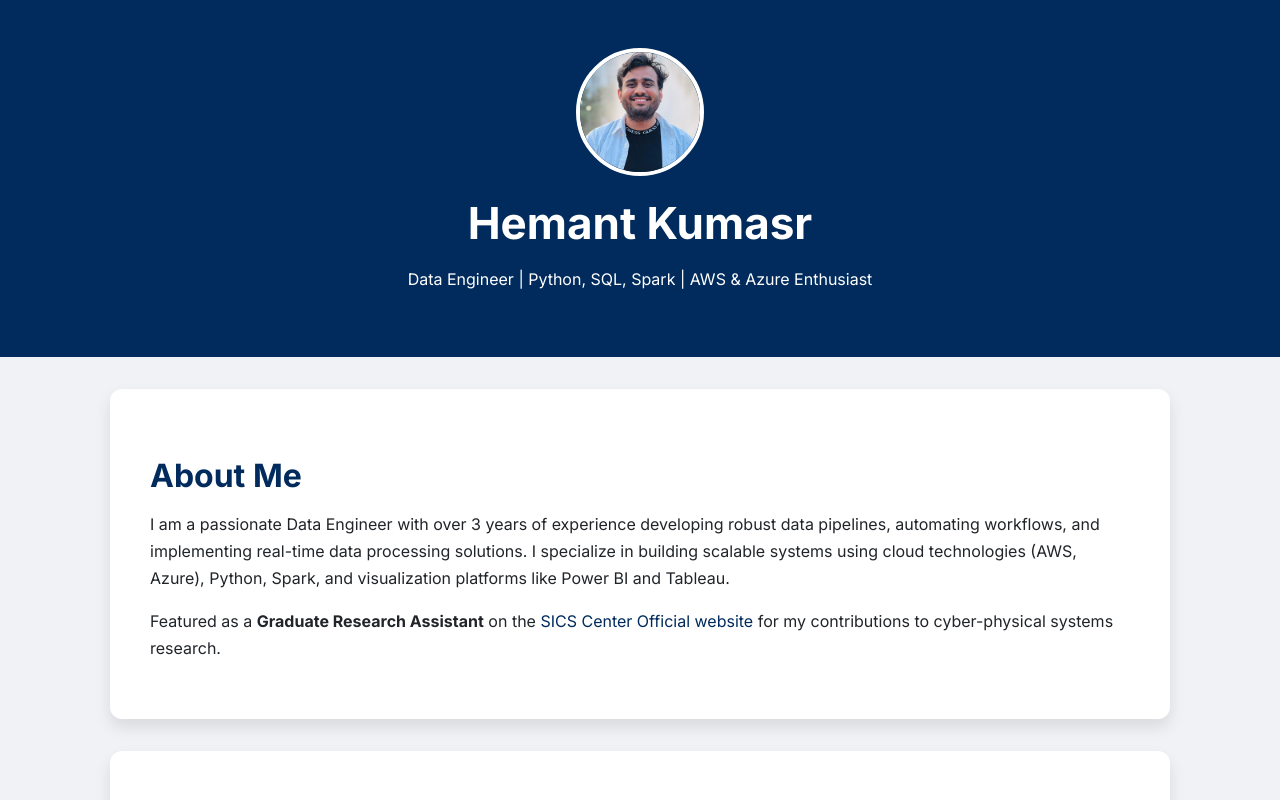
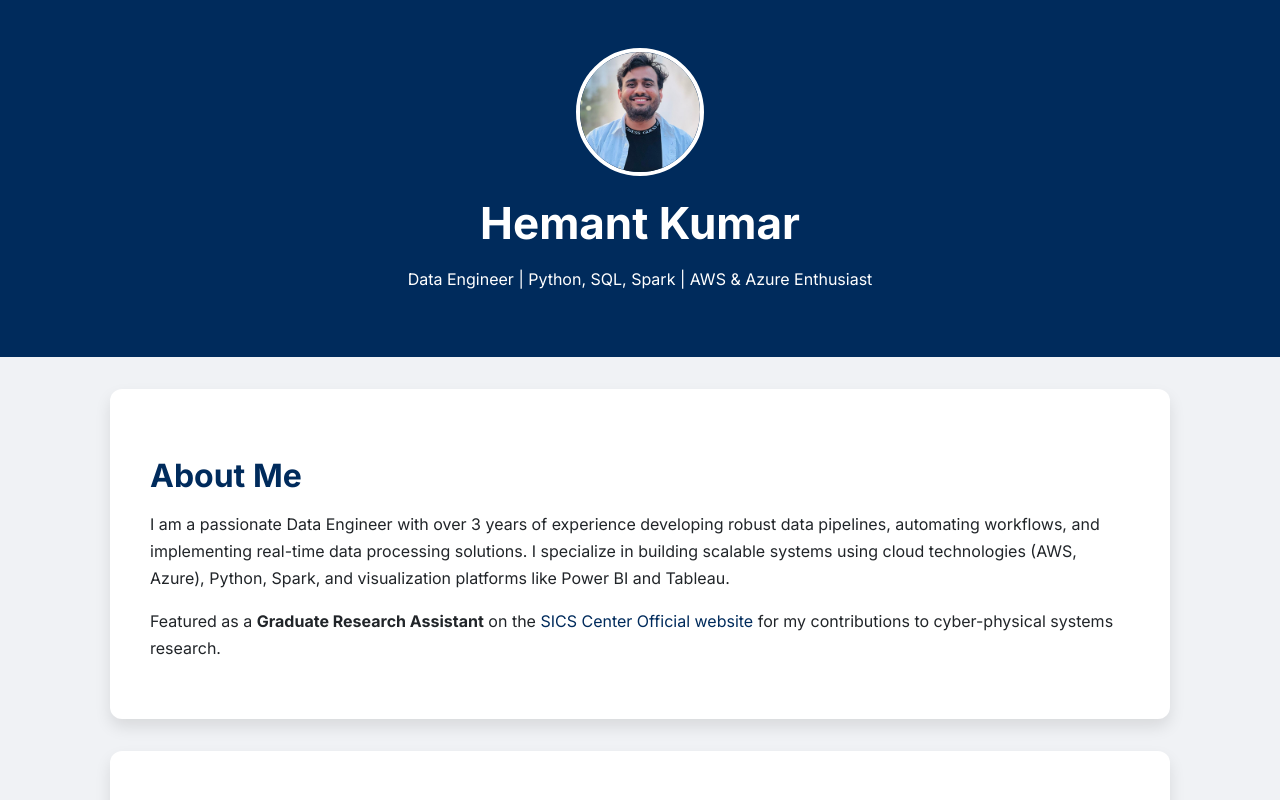
Before and after one commit to hemant1796/hemant-portfolio, a plain HTML site: page index.html in a window 1280 px wide. Shown: the top 800 px of the page. Drawn offline with Linux system fonts and the light colour scheme.

Commit message:
Update index.html

```diff
--- a/index.html
+++ b/index.html
@@ -141,7 +141,7 @@
 <body>
   <header>
     <img src="my-photo.png" alt="Hemant Kumar">
-    <h1>Hemant Kumasr</h1>
+    <h1>Hemant Kumar</h1>
     <p>Data Engineer | Python, SQL, Spark | AWS & Azure Enthusiast</p>
   </header>
 
```
